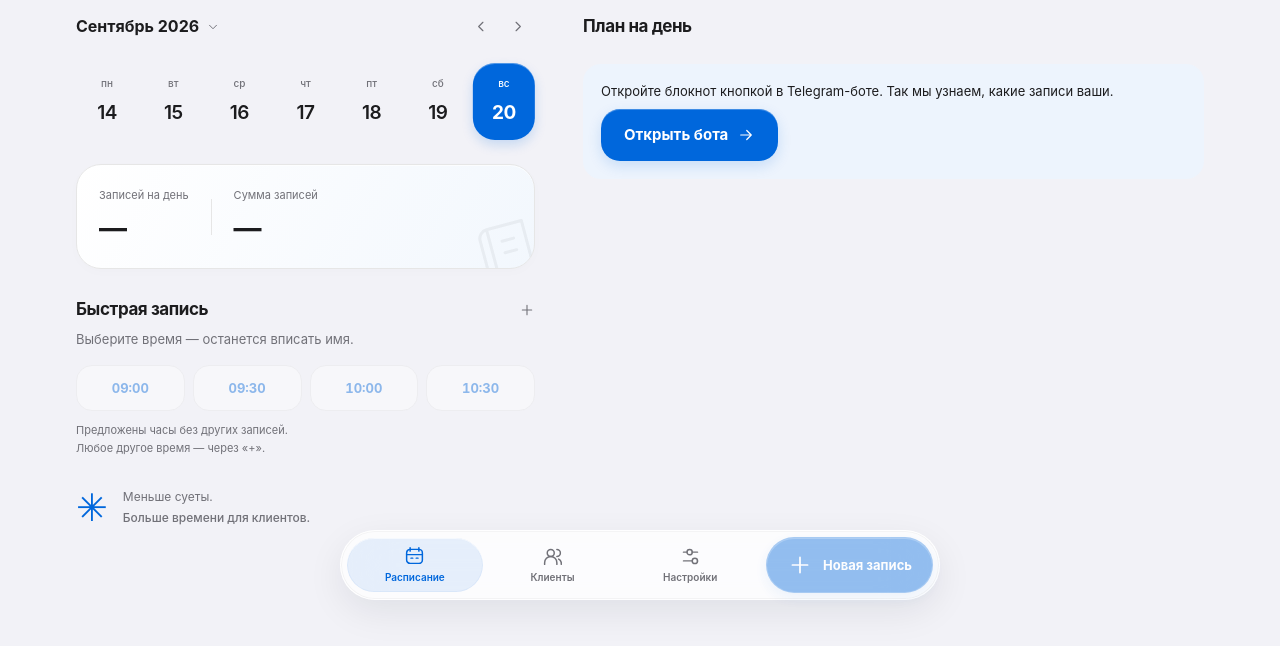
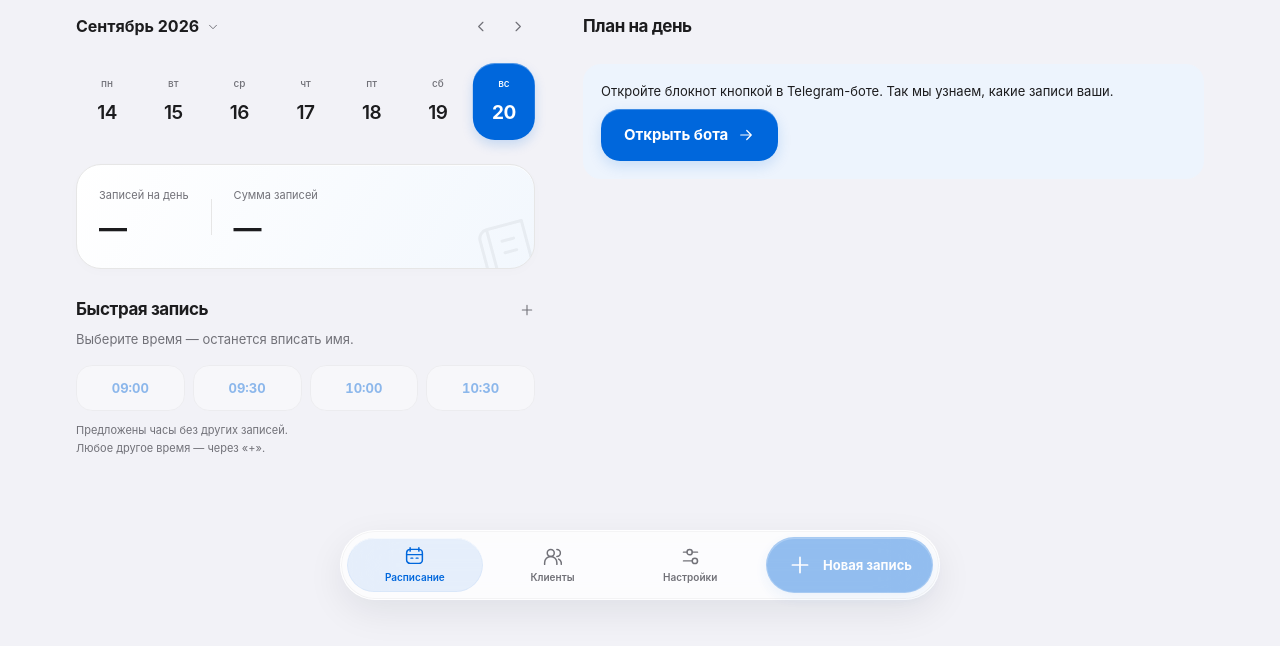
Before and after one commit to vladmierkulov/appformymom, a website with bundled scripts: page TelegramBookingApp-v1/public/index.html in a window 1280 px wide. Shown: the part 188-834 px from the top of the page. After the commit the page ends 800 px from the top, so only its background shows below. Built offline with nearby package versions, Linux system fonts and the light colour scheme.

Commit message:
Remove unsolicited decorative calendar slogan

```diff
--- a/TelegramBookingApp-v1/public/index.html
+++ b/TelegramBookingApp-v1/public/index.html
@@ -45,7 +45,6 @@
 <div id="week" class="week" aria-label="Выбрать день"></div>
 <div class="day-summary"><div><span class="summary-label">Записей на день</span><strong id="booking-count">—</strong></div><span class="summary-divider"></span><div><span class="summary-label">Сумма записей</span><strong id="booking-total">—</strong></div><svg class="summary-decoration"><use href="#i-book"/></svg></div>
 <div class="quick-panel"><div class="section-heading"><h2>Быстрая запись</h2><svg><use href="#i-plus"/></svg></div><p class="muted small">Выберите время — останется вписать имя.</p><div id="quick-times" class="quick-times"></div><p class="micro">Предложены часы без других записей. <br>Любое другое время — через «+».</p></div>
-<div class="desktop-note"><span class="tiny-spark">✳</span><p>Меньше суеты.<br><strong>Больше времени для клиентов.</strong></p></div>
 </aside>
 <div class="agenda-panel"><div class="section-heading agenda-heading"><h2>План на день</h2><span id="agenda-caption" class="muted small"></span></div><div id="connection-status" role="status"></div><div id="agenda" aria-live="polite"></div><p id="day-end" class="day-end" hidden>Всё на этот день. Можно выдохнуть.</p></div>
 </div>
--- a/TelegramBookingApp-v1/public/styles.css
+++ b/TelegramBookingApp-v1/public/styles.css
@@ -69,9 +69,6 @@ svg{width:22px;height:22px;fill:none;stroke:currentColor;stroke-width:1.65;strok
 .quick-times{display:grid;grid-template-columns:repeat(4,minmax(0,1fr));gap:8px;margin:16px 0 11px}
 .time-chip{font-size:13px;font-weight:650;min-height:44px;white-space:nowrap;border:1px solid var(--line);border-radius:14px;background:var(--card);color:var(--accent);font-variant-numeric:tabular-nums}
 .time-chip:hover{border-color:var(--accent);background:var(--tint)}
-.desktop-note{display:flex;align-items:center;gap:15px;margin-top:52px;color:var(--muted);font-size:12px;line-height:1.8}
-.desktop-note strong{font-weight:450}
-.tiny-spark{font-size:38px;color:var(--accent);line-height:1}
 .agenda-heading{min-height:44px;margin-bottom:15px}
 .booking-row{display:grid;grid-template-columns:51px minmax(0,1fr);gap:14px;margin-bottom:13px}
 .time-column{font-size:14px;font-weight:600;padding-top:23px;color:var(--text);text-align:right;font-variant-numeric:tabular-nums}
@@ -232,7 +229,6 @@ h1{font-size:34px;letter-spacing:-1.25px}
 .quick-times{margin:12px 0 8px}
 .quick-panel>.micro{font-size:10px}
 .quick-panel>.micro br{display:none}
-.desktop-note{display:none}
 .agenda-heading{min-height:30px;margin-bottom:13px}
 .agenda-heading h2{font-size:17px}
 .agenda-heading .small{font-size:11px}
@@ -425,12 +421,10 @@ button:not(:disabled):active, .action-pair a:active { transform: scale(.96); }
 }
 @media (min-width:900px) and (min-height:650px) and (orientation:landscape) {
   .calendar-panel { position: sticky; top: calc(24px + var(--safe-top) + var(--content-top)); align-self: start; }
-  .desktop-note { margin-top: 28px; }
 }
 @media (orientation:landscape) and (max-height:600px) {
   .brandbar { margin-bottom: 16px; }
   .page-heading { margin-bottom: 18px; }
-  .desktop-note { display: none; }
   .sheet { max-height: calc(100dvh - 24px); }
 }
 @media (max-width:759px) {
```
